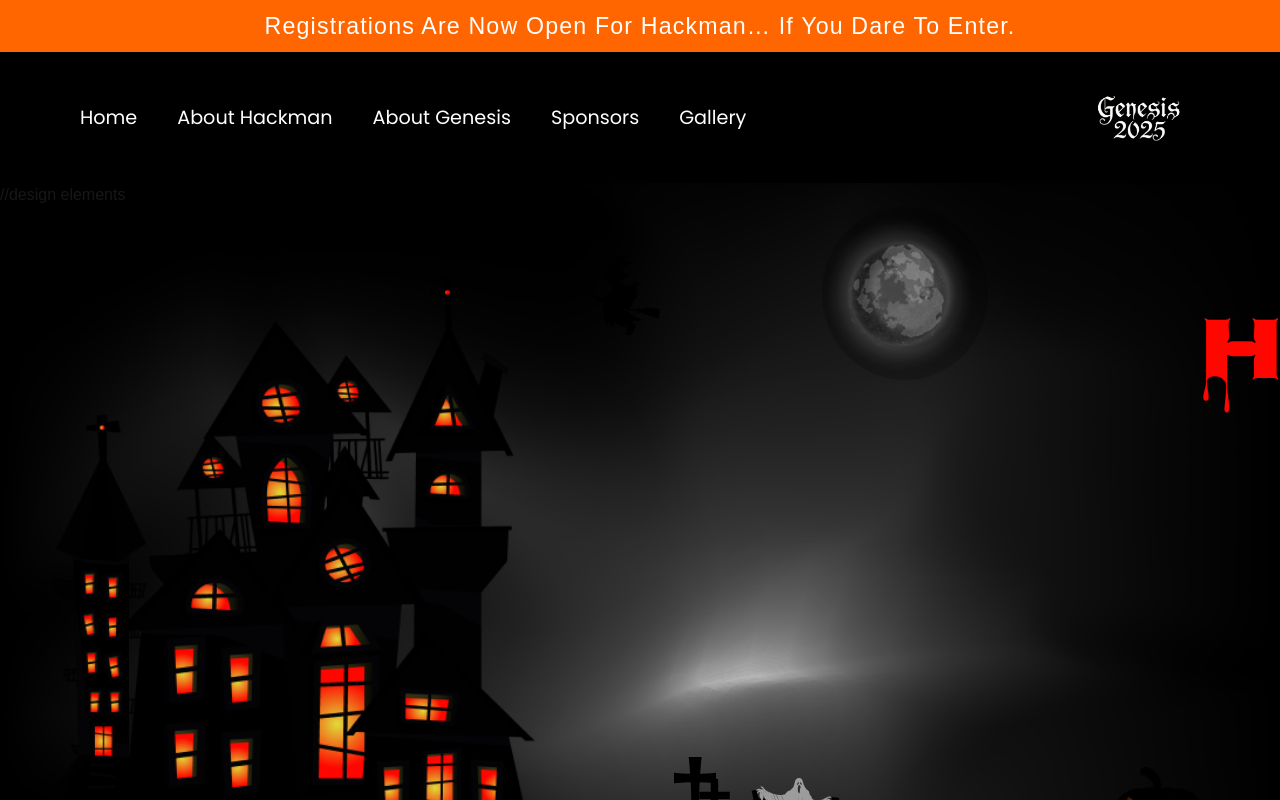
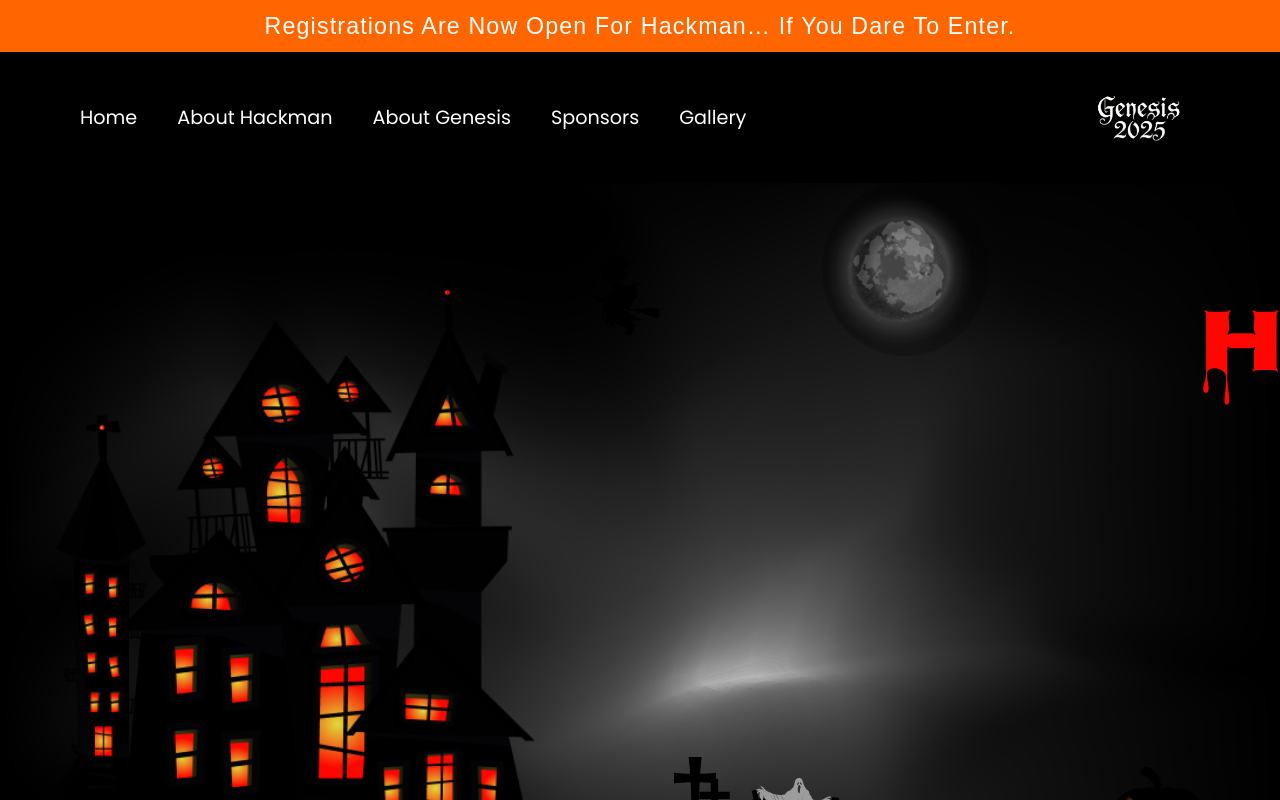
Before and after one commit to tejasva-vardhan/Hackman_V8, a Next.js app in the folder frontend/: page / in a window 1280 px wide. Shown: the top 800 px of the page. Built offline with nearby package versions, Linux system fonts and the light colour scheme; a web font is replaced by a local one.

Commit message:
minor update

```diff
--- a/frontend/src/components/Hero.tsx
+++ b/frontend/src/components/Hero.tsx
@@ -1,5 +1,5 @@
 "use client";
-"use client";
+import Image from "next/image";
 import { Nosifer, Jolly_Lodger, Poppins } from "next/font/google";
 
 const nosifer = Nosifer({ weight: "400", subsets: ["latin"] });
@@ -19,7 +19,6 @@ export default function Hero() {
       }}
     >
       <div>
-        //design elements
         <img src="/Hero/botton.png" alt="" className="absolute bottom-[-6%]" />
         <img src="/Hero/house.png" alt="" className="absolute bottom-32 left-1.9 h-[72.5%]"/>
         <img src="/Hero/witch.png" alt="" className="absolute right-155 top-18 "/>
@@ -36,8 +35,7 @@ export default function Hero() {
         <img src="/Hero/Vector-8.png" alt="" className="absolute bottom-[13%] right-[32.5%]" />
         <img src="/Hero/Vector-6.png" alt="" className="absolute bottom-[14%] right-[28%]" />
       </div>
-      {/* Add design elements later */}
-      <div className="absolute top-[12%] left-1/2 -translate-x-1/2 flex flex-col items-center w-full px-4 lg:relative lg:top-[-10%] lg:left-[-15] lg:translate-x-0 lg:flex-row-reverse lg:justify-between lg:items-center lg:my-0 ">
+      <div className="absolute top-[12%] left-1/2 -translate-x-1/2 flex flex-col items-center w-full px-4 lg:relative lg:top-[-8%] lg:left-[-15] lg:translate-x-0 lg:flex-row-reverse lg:justify-between lg:items-center lg:my-0 ">
         <div className="flex flex-col items-center text-center lg:items-end lg:text-right pr-0 lg:pr-[8%] lg:pt-[15%]">
           <h1
             className={`${nosifer.className} text-[#FF0700] text-[5vw] lg:text-[7vw] leading-none animate-fade-in-up`}
```
